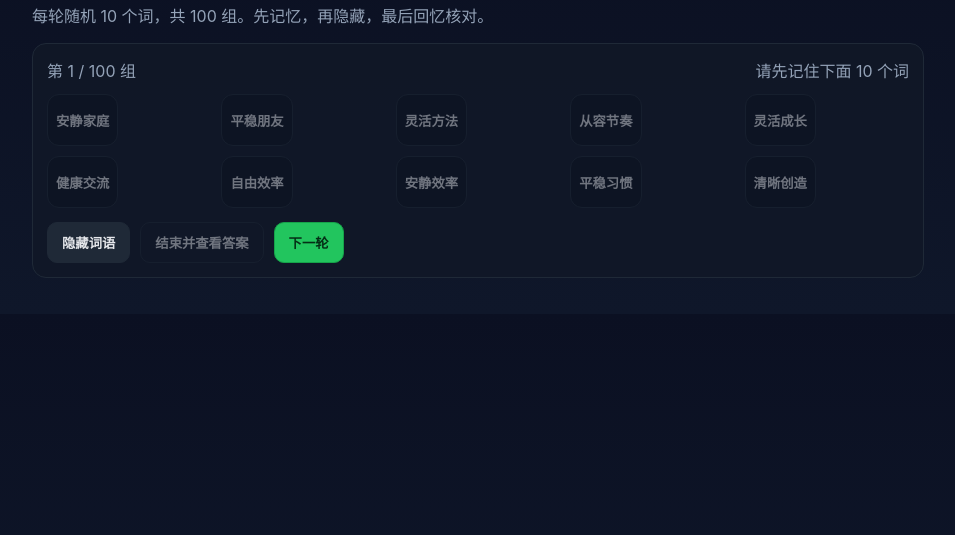
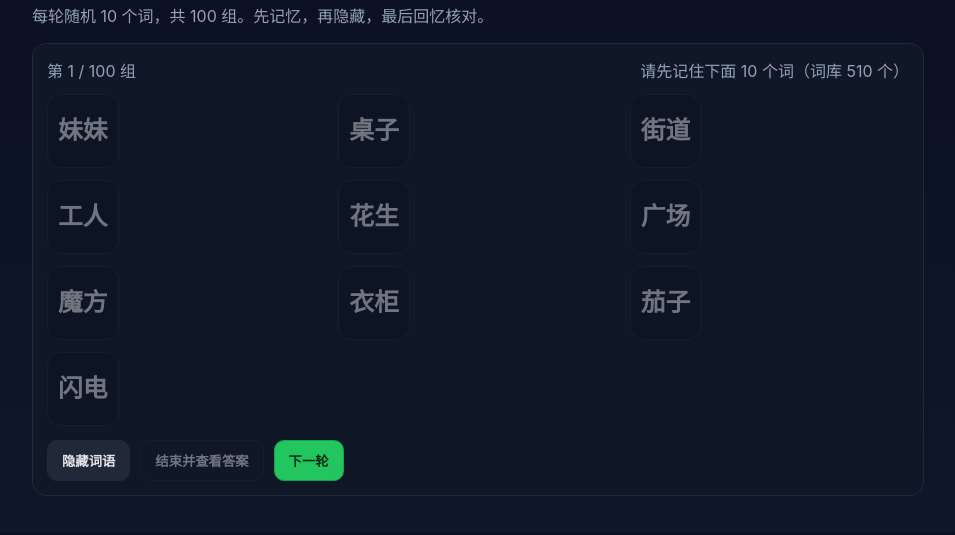
Before and after one commit to stanleyguo7/stanley-rasp-demos, a plain HTML site: page demos/word-memory-game/index.html in a window 1280 px wide. Shown: the part 75-610 px from the top of the page, without its empty margins (162-1117 px from the left). Drawn offline with Linux system fonts and the light colour scheme.

Commit message:
word-memory-game: bigger cards + 500 common words pool

```diff
--- a/demos/word-memory-game/script.js
+++ b/demos/word-memory-game/script.js
@@ -1,18 +1,60 @@
 const TOTAL_ROUNDS = 100;
 const WORDS_PER_ROUND = 10;
 
-const PREFIX = [
-  '快乐','安静','明亮','温暖','轻松','认真','勇敢','健康','简单','平稳',
-  '清新','热情','友好','灵活','高效','耐心','真诚','专注','积极','从容',
-  '清晰','踏实','舒适','平和','自由'
+// 约 500 个常见中文词（生活中高频、易理解）
+const WORD_POOL = [
+  '苹果','香蕉','橙子','葡萄','西瓜','草莓','梨子','桃子','樱桃','柠檬',
+  '芒果','菠萝','蓝莓','哈密瓜','石榴','椰子','荔枝','龙眼','柚子','杏子',
+  '番茄','黄瓜','土豆','萝卜','白菜','菠菜','生菜','南瓜','茄子','洋葱',
+  '大蒜','姜片','香菜','辣椒','玉米','蘑菇','豆腐','面条','米饭','包子',
+  '馒头','水饺','面包','蛋糕','饼干','牛奶','酸奶','鸡蛋','香肠','火腿',
+  '披萨','汉堡','薯条','可乐','果汁','茶叶','咖啡','蜂蜜','巧克力','冰淇淋',
+  '飞机','火车','汽车','轮船','地铁','高铁','公交','出租车','单车','摩托',
+  '卡车','校车','电梯','楼梯','马路','桥梁','隧道','车站','机场','港口',
+  '红灯','绿灯','黄灯','方向盘','车门','车窗','轮胎','座椅','头盔','背包',
+  '书包','铅笔','钢笔','橡皮','尺子','本子','课本','字典','电脑','平板',
+  '手机','键盘','鼠标','耳机','音箱','相机','电池','充电器','网线','路由器',
+  '屏幕','镜头','照片','视频','闹钟','手表','台灯','灯泡','插座','开关',
+  '桌子','椅子','沙发','床铺','枕头','被子','窗帘','地毯','衣柜','书架',
+  '门口','窗户','阳台','厨房','客厅','卧室','浴室','镜子','毛巾','牙刷',
+  '牙膏','肥皂','洗发水','雨伞','水杯','水壶','饭碗','盘子','勺子','筷子',
+  '锅子','刀具','剪刀','胶水','纸巾','垃圾桶','洗衣机','冰箱','空调','风扇',
+  '老师','学生','同学','朋友','家人','爸爸','妈妈','爷爷','奶奶','哥哥',
+  '姐姐','弟弟','妹妹','叔叔','阿姨','医生','护士','警察','司机','厨师',
+  '工人','农民','画家','歌手','演员','作家','记者','教练','老板','店员',
+  '邮差','律师','法官','工程师','程序员','设计师','科学家','宇航员','消防员','快递员',
+  '学校','教室','操场','图书馆','医院','公园','商店','超市','银行','邮局',
+  '餐厅','影院','剧院','广场','博物馆','动物园','植物园','游乐园','体育馆','游泳馆',
+  '海边','沙滩','山顶','森林','草地','河流','湖泊','瀑布','田野','农场',
+  '春天','夏天','秋天','冬天','早晨','中午','晚上','白天','黑夜','昨天',
+  '今天','明天','星期一','星期二','星期三','星期四','星期五','星期六','星期天','节日',
+  '春节','元宵','清明','端午','中秋','国庆','生日','礼物','卡片','蛋糕店',
+  '太阳','月亮','星星','云朵','雨滴','雪花','彩虹','闪电','雷声','微风',
+  '台风','雾气','露珠','天空','大海','高山','平原','沙漠','岛屿','峡谷',
+  '熊猫','老虎','狮子','大象','长颈鹿','斑马','猴子','兔子','松鼠','海豚',
+  '鲸鱼','鲨鱼','章鱼','海龟','金鱼','小鸟','鹦鹉','鸽子','鸭子','天鹅',
+  '青蛙','乌龟','蜗牛','蝴蝶','蜜蜂','蚂蚁','蜻蜓','蚯蚓','小狗','小猫',
+  '牛奶糖','棒棒糖','口香糖','棉花糖','瓜子','花生','核桃','杏仁','腰果','开心果',
+  '篮球','足球','排球','乒乓球','羽毛球','网球','棒球','高尔夫','跳绳','滑板',
+  '跑步','游泳','骑车','爬山','跳高','跳远','瑜伽','体操','健身','散步',
+  '围棋','象棋','扑克','积木','拼图','魔方','风筝','气球','玩具车','玩偶',
+  '画笔','颜料','画纸','铅笔盒','橡皮泥','口琴','吉他','钢琴','小提琴','鼓点',
+  '故事','童话','诗歌','笑话','谜语','日记','信封','邮票','地图','地球仪',
+  '红色','蓝色','黄色','绿色','白色','黑色','紫色','粉色','灰色','金色',
+  '高兴','难过','紧张','轻松','勇敢','害怕','生气','安静','热闹','温柔',
+  '聪明','努力','认真','诚实','友好','礼貌','耐心','整洁','干净','舒服',
+  '清楚','明白','希望','梦想','目标','计划','办法','机会','问题','答案',
+  '开始','结束','成功','失败','练习','复习','记忆','思考','观察','比较',
+  '选择','决定','发现','理解','分享','合作','帮助','提醒','等待','坚持',
+  '速度','方向','距离','高度','长度','重量','温度','声音','光线','影子',
+  '数字','字母','词语','句子','段落','标题','目录','封面','页面','章节',
+  '人民币','硬币','纸币','钱包','口袋','钥匙','门锁','证件','车票','机票',
+  '地图册','指南针','望远镜','放大镜','手电筒','急救包','创可贴','口罩','手套','围巾',
+  '外套','毛衣','衬衫','裤子','裙子','袜子','鞋子','帽子','眼镜','雨衣',
+  '清水','热水','冰水','果茶','奶茶','豆浆','米粥','鸡汤','鱼汤','面汤',
+  '清晨','黄昏','午夜','黎明','午后','傍晚','周末','假期','寒假','暑假',
+  '城市','乡村','小镇','街道','巷子','路口','社区','花园','庭院','大门'
 ];
-
-const NOUN = [
-  '生活','学习','工作','计划','目标','习惯','方法','思路','交流','团队',
-  '家庭','朋友','时间','状态','节奏','效率','创造','成长','行动','结果'
-];
-
-const WORD_POOL = PREFIX.flatMap((a) => NOUN.map((b) => `${a}${b}`)); // 25*20=500
 
 const roundText = document.getElementById('roundText');
 const hintText = document.getElementById('hintText');
@@ -27,6 +69,7 @@ let hidden = false;
 let ended = false;
 let timerSec = 0;
 let timerId = null;
+let revealState = [];
 
 function shuffle(arr) {
   const a = [...arr];
@@ -44,7 +87,7 @@ function pickWords() {
 function render() {
   roundText.textContent = `第 ${round} / ${TOTAL_ROUNDS} 组`;
   if (!hidden) {
-    hintText.textContent = '请先记住下面 10 个词';
+    hintText.textContent = `请先记住下面 10 个词（词库 ${WORD_POOL.length} 个）`;
   } else if (!ended) {
     hintText.textContent = `计时中：${timerSec} 秒（可点击单词翻转查看）`;
   } else {
@@ -62,16 +105,12 @@ function render() {
       btn.textContent = word;
       btn.disabled = true;
     } else {
-      const isRevealed = btn.dataset.reveal === '1';
       btn.classList.add('flipable', 'hidden');
-      btn.dataset.idx = String(idx);
-      btn.dataset.reveal = '0';
-      btn.textContent = '?';
+      btn.textContent = revealState[idx] ? word : '?';
+      btn.classList.toggle('revealed', !!revealState[idx]);
       btn.addEventListener('click', () => {
-        const revealed = btn.dataset.reveal === '1';
-        btn.dataset.reveal = revealed ? '0' : '1';
-        btn.textContent = revealed ? '?' : word;
-        btn.classList.toggle('revealed', !revealed);
+        revealState[idx] = !revealState[idx];
+        render();
       });
     }
 
@@ -88,6 +127,7 @@ function startRound() {
   stopTimer();
   timerSec = 0;
   words = pickWords();
+  revealState = Array(WORDS_PER_ROUND).fill(false);
   hidden = false;
   ended = false;
   render();
--- a/demos/word-memory-game/styles.css
+++ b/demos/word-memory-game/styles.css
@@ -41,19 +41,21 @@ h1 { margin: 6px 0; font-size: clamp(1.5rem, 5vw, 2rem); }
   padding: 0;
   display: grid;
   grid-template-columns: repeat(2, minmax(0, 1fr));
-  gap: 10px;
+  gap: 12px;
 }
 @media (min-width: 700px) {
-  .word-list { grid-template-columns: repeat(5, minmax(0, 1fr)); }
+  .word-list { grid-template-columns: repeat(3, minmax(0, 1fr)); }
 }
 .word-card {
   border: 1px solid var(--border);
-  border-radius: 12px;
-  padding: 12px 8px;
+  border-radius: 14px;
+  padding: 18px 10px;
   text-align: center;
-  min-height: 52px;
+  min-height: 74px;
   background: #0b1220;
-  font-weight: 600;
+  font-weight: 700;
+  font-size: clamp(1.2rem, 3.8vw, 1.55rem);
+  line-height: 1.25;
   user-select: none;
   transition: transform .16s ease, border-color .16s ease, background .16s ease;
 }
```
Also changed, not shown: demos/word-memory-game/README.md.
